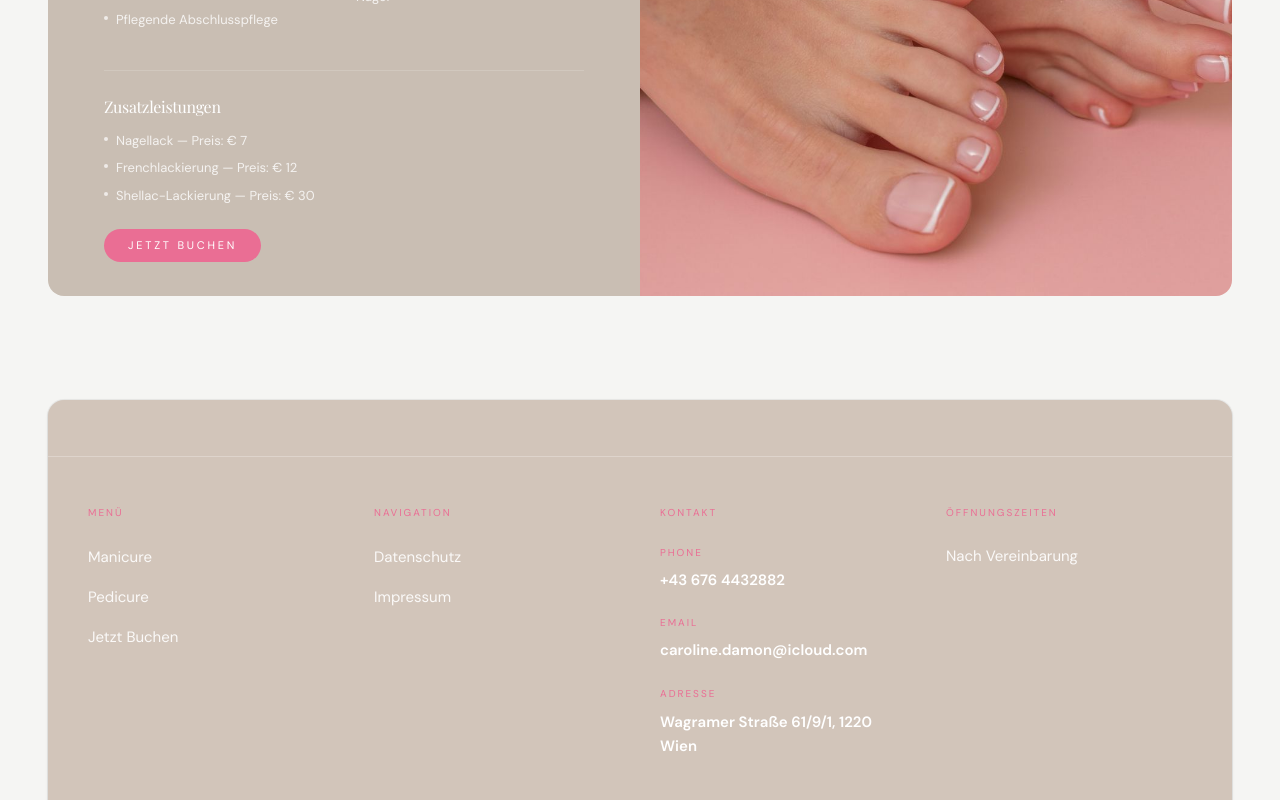
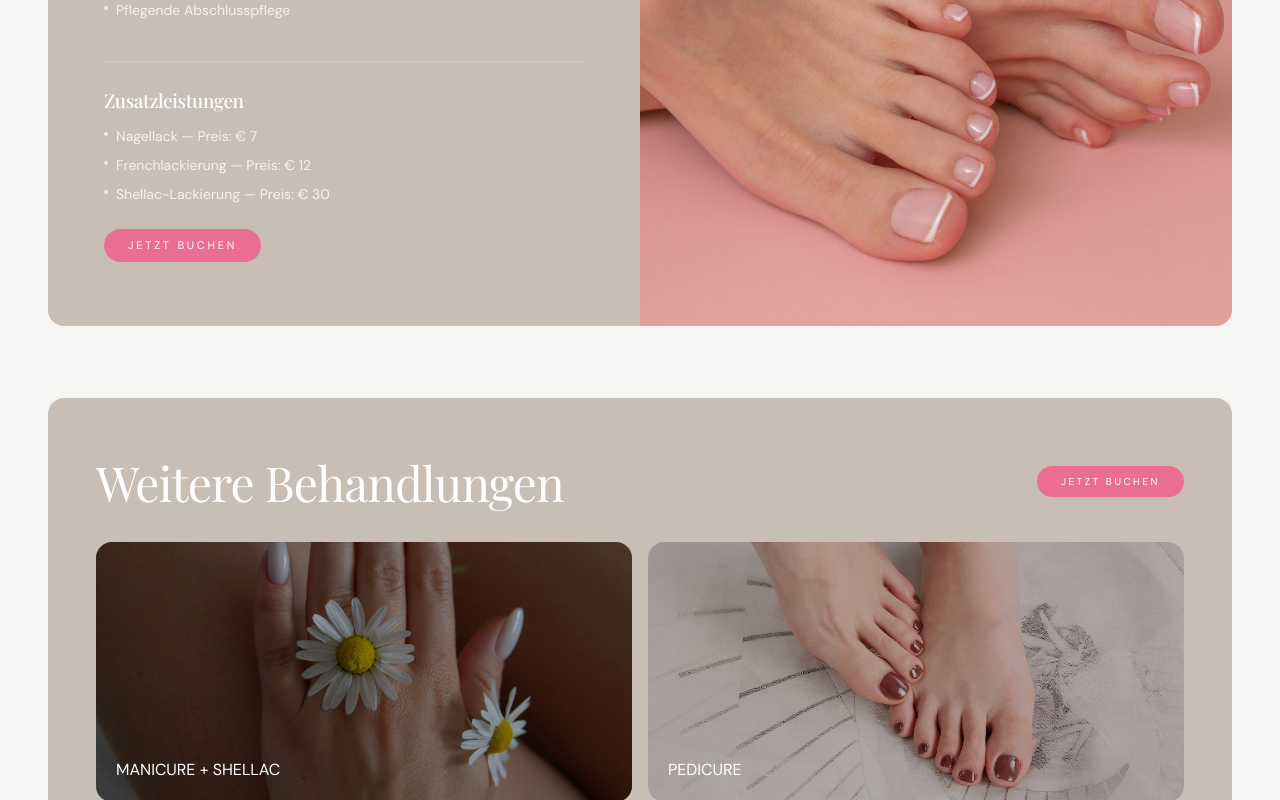
Before and after one commit to Julian1220/caronails, a Next.js app: page /pedicure in a window 1280 px wide. Shown: the part 1680-2480 px from the top of the page. Built offline with nearby package versions, Linux system fonts and the light colour scheme; a web font is replaced by a local one.

Commit message:
changes letter sizing

```diff
--- a/src/app/pedicure/page.tsx
+++ b/src/app/pedicure/page.tsx
@@ -20,15 +20,15 @@ function ServiceBlock({
 }) {
   return (
     <div className="space-y-2 pb-4 last:pb-0">
-      <h3 className="font-sans text-[17px] md:text-[19px] font-medium text-white">
+      <h3 className="font-sans text-[18px] md:text-[19px] font-medium text-white">
         {title}
       </h3>
 
-      <div className="font-sans text-[12px] text-white/85 tracking-[0.02em]">
+      <div className="font-sans text-[12px] tracking-[0.02em] text-white/85">
         {meta.join(" · ")}
       </div>
 
-      <ul className="mt-2 grid grid-cols-1 gap-y-1 text-[13px] leading-[1.5] text-white/80 lg:grid-cols-2">
+      <ul className="mt-2 grid grid-cols-1 gap-y-1 text-[13.5px] md:text-[14px] leading-[1.5] text-white/80 lg:grid-cols-2">
         {lines.map((line) => (
           <li key={line} className="flex items-start gap-2">
             <span className="mt-[6px] h-[4px] w-[4px] shrink-0 rounded-full bg-white/70" />
@@ -77,10 +77,11 @@ export default function PedicurePage() {
           </h2>
         </section>
 
-        {/* MAIN 1 */}
-        <section className="pb-8 md:pb-10">
+        {/* MAIN 1 (FIXED - NO CUTTING) */}
+        <section className="pb-10">
           <div className="overflow-hidden rounded-2xl">
-            <div className="grid grid-cols-1 lg:grid-cols-2 lg:h-[82vh]">
+            <div className="grid grid-cols-1 lg:grid-cols-2">
+              {/* IMAGE */}
               <div className="relative h-[360px] md:h-[420px] lg:h-auto">
                 <Image
                   src="/pedicure-picture1.jpeg"
@@ -90,9 +91,10 @@ export default function PedicurePage() {
                 />
               </div>
 
+              {/* TEXT */}
               <div className="bg-[#c9beb3] px-8 py-10 md:px-12 md:py-14 lg:px-14 lg:py-16">
-                <div className="flex h-full items-center">
-                  <div className="space-y-6">
+                <div className="flex h-full items-start">
+                  <div className="space-y-6 w-full">
                     <ServiceBlock
                       title="Klassische Fußpflege"
                       meta={["Preis: € 51", "ca. 45 Minuten"]}
@@ -135,20 +137,21 @@ export default function PedicurePage() {
         </section>
 
         {/* MAIN 2 */}
-        <section className="pb-8 md:pb-10">
+        <section className="pb-10">
           <div className="overflow-hidden rounded-2xl">
-            <div className="grid grid-cols-1 lg:grid-cols-2 lg:h-[72vh]">
+            <div className="grid grid-cols-1 lg:grid-cols-2">
+              {/* TEXT */}
               <div className="bg-[#c9beb3] px-8 py-10 md:px-12 md:py-14 lg:px-14 lg:py-16">
-                <div className="flex h-full items-center">
+                <div className="flex h-full items-start">
                   <div className="space-y-6">
                     <ServiceBlock
                       title="Fußpflege mit erhöhtem Aufwand"
                       meta={["Preis: € 62", "ca. 60 Minuten"]}
                       lines={[
-                        "Diese Behandlung ist für Füße mit stark ausgeprägten Problemstellungen, bei denen ein erhöhter Zeit und Pflegeaufwand erforderlich ist.",
-                        "Angenehmes Fußbad",
-                        "Behandlung ausgeprägter Druckstellen und Hühneraugen",
-                        "Fachgerechte Behandlung stark eingewachsener oder stark verdickter Nägel",
+                        "Intensive Problembehandlung der Füße",
+                        "Starke Hornhaut",
+                        "Druckstellen & Hühneraugen",
+                        "Nagelkorrektur bei starken Problemen",
                         "Pflegende Abschlusspflege",
                       ]}
                     />
@@ -156,11 +159,11 @@ export default function PedicurePage() {
                     <div className="h-px w-full bg-white/15" />
 
                     <div>
-                      <h3 className="font-sans text-[16px] text-white">
+                      <h3 className="font-sans text-[18px] md:text-[19px] font-medium text-white">
                         Zusatzleistungen
                       </h3>
 
-                      <ul className="mt-3 space-y-2 text-[13px] text-white/80">
+                      <ul className="mt-3 space-y-2 text-[13.5px] md:text-[14px] text-white/80">
                         {pedicureAddOns.map((a) => (
                           <li key={a.title} className="flex gap-2">
                             <span className="mt-[6px] h-[4px] w-[4px] rounded-full bg-white/70" />
@@ -181,6 +184,7 @@ export default function PedicurePage() {
                 </div>
               </div>
 
+              {/* IMAGE */}
               <div className="relative h-[300px] md:h-[380px] lg:h-auto">
                 <Image
                   src="/pedicure-myservices3.jpg"
@@ -192,6 +196,47 @@ export default function PedicurePage() {
             </div>
           </div>
         </section>
+
+        <section className="bg-[#c9beb3] mt-8 rounded-2xl px-6 py-10 md:px-10 md:py-12 lg:px-12">
+          <div className="mb-6 flex items-center justify-between">
+            <h2 className="font-serif text-[2rem] md:text-[3rem] text-white">
+              Weitere Behandlungen
+            </h2>
+
+            <a
+              href="tel:+436764432882"
+              className="hidden md:inline-flex rounded-full bg-[#EA6E94] px-6 py-2 text-[10px] tracking-[0.25em] text-white">
+              JETZT BUCHEN
+            </a>
+          </div>
+
+          <div className="grid grid-cols-1 gap-4 md:grid-cols-2">
+            <Link
+              href="/manicure"
+              className="relative h-[260px] overflow-hidden rounded-2xl">
+              <Image
+                src="/manicure-picture3.jpg"
+                alt=""
+                fill
+                className="object-cover"
+              />
+              <div className="absolute inset-0 bg-black/30" />
+              <div className="absolute bottom-0 p-5 text-white font-sans">
+                MANICURE + SHELLAC
+              </div>
+            </Link>
+
+            <Link
+              href="/pedicure"
+              className="relative h-[260px] overflow-hidden rounded-2xl">
+              <Image src="/pedicure.jpg" alt="" fill className="object-cover" />
+              <div className="absolute inset-0 bg-black/30" />
+              <div className="absolute bottom-0 p-5 text-white font-sans">
+                PEDICURE
+              </div>
+            </Link>
+          </div>
+        </section>
       </div>
     </div>
   );
```
